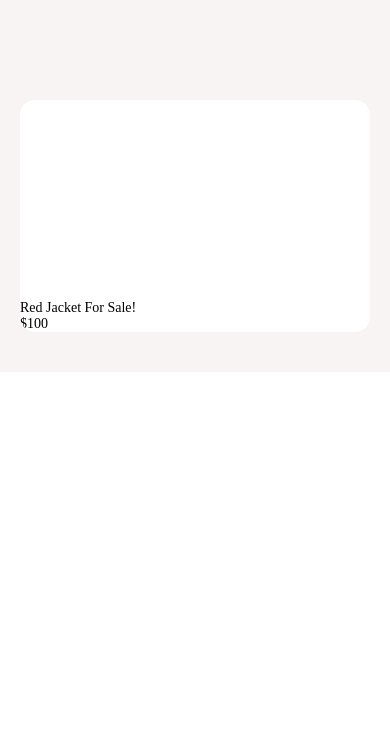
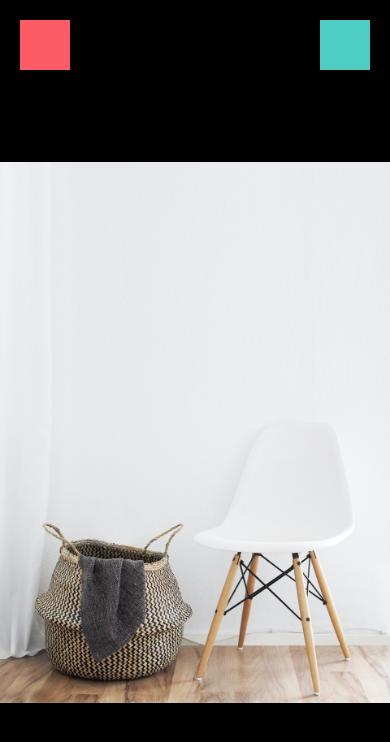
Before and after one commit to paul-mcaviney/donewithit-tutorial, a React Native app: screen / in a window 390 px wide. Shown: the top 742 px of the page. Built offline with nearby package versions, Linux system fonts and the light colour scheme.

Commit message:
Finish Card component

```diff
--- a/App.js
+++ b/App.js
@@ -10,14 +10,5 @@ import colors from "./app/config/colors";
 import Card from "./app/components/Card";
 
 export default function App() {
-  return (
-    <View style={{ backgroundColor: "#f8f4f4", padding: 20, paddingTop: 100 }}>
-      <Card
-        title="Red Jacket For Sale!"
-        subTitle={"$100"}
-        image={require("./app/assets/jacket.jpg")}
-        // image="./app/assets/jacket.jpg"
-      />
-    </View>
-  );
+  return <ViewImageScreen />;
 }
--- a/app/components/AppButton.jsx
+++ b/app/components/AppButton.jsx
@@ -35,4 +35,9 @@ const styles = StyleSheet.create({
     borderRadius: 25,
     overflow: "hidden",
   },
+  text: {
+    fontSize: 16,
+    fontWeight: "700",
+    color: colors.white,
+  },
 });
--- a/app/components/AppText.jsx
+++ b/app/components/AppText.jsx
@@ -1,17 +1,8 @@
 import React from "react";
 import { Platform, Text, StyleSheet } from "react-native";
 
-export default function AppText({ children, color, size, weight }) {
-  return (
-    <Text
-      style={[
-        styles.text,
-        { color: color, fontSize: size, fontWeight: weight },
-      ]}
-    >
-      {children}
-    </Text>
-  );
+export default function AppText({ children, style }) {
+  return <Text style={[styles.text, style]}>{children}</Text>;
 }
 
 const styles = StyleSheet.create({
--- a/app/components/Card.jsx
+++ b/app/components/Card.jsx
@@ -1,15 +1,16 @@
 import { View, StyleSheet, Image } from "react-native";
+
 import AppText from "./AppText";
 import colors from "../config/colors";
 
 export default function Card({ title, subTitle, imageUri }) {
-  console.log(imageUri);
   return (
     <View style={styles.card}>
-      {/* <Image source={require("../assets/jacket.jpg")} style={styles.image} /> */}
-      <Image uri={imageUri} style={styles.image} />
-      <AppText>{title}</AppText>
-      <AppText>{subTitle}</AppText>
+      <Image source={imageUri} style={styles.image} />
+      <View style={styles.textContainer}>
+        <AppText style={styles.title}>{title}</AppText>
+        <AppText style={styles.subTitle}>{subTitle}</AppText>
+      </View>
     </View>
   );
 }
@@ -25,4 +26,15 @@ const styles = StyleSheet.create({
     width: "100%",
     height: 200,
   },
+  subTitle: {
+    color: colors.secondary,
+    fontWeight: "700",
+  },
+  textContainer: {
+    rowGap: 5,
+    padding: 15,
+  },
+  title: {
+    fontWeight: "700",
+  },
 });
--- a/package.json
+++ b/package.json
@@ -14,7 +14,8 @@
     "expo-status-bar": "~1.12.1",
     "react": "18.2.0",
     "react-native": "0.74.1",
-    "react-native-vector-icons": "^10.1.0"
+    "react-native-vector-icons": "^10.1.0",
+    "expo-image": "~1.12.9"
   },
   "devDependencies": {
     "@babel/core": "^7.20.0"
```
Also changed, not shown: 1 other file (tests, documents, lock files or other folders).
